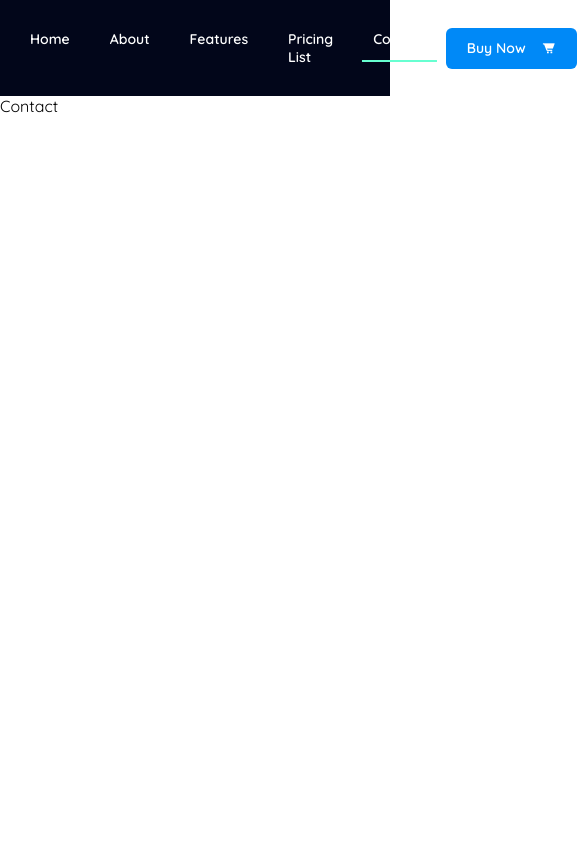
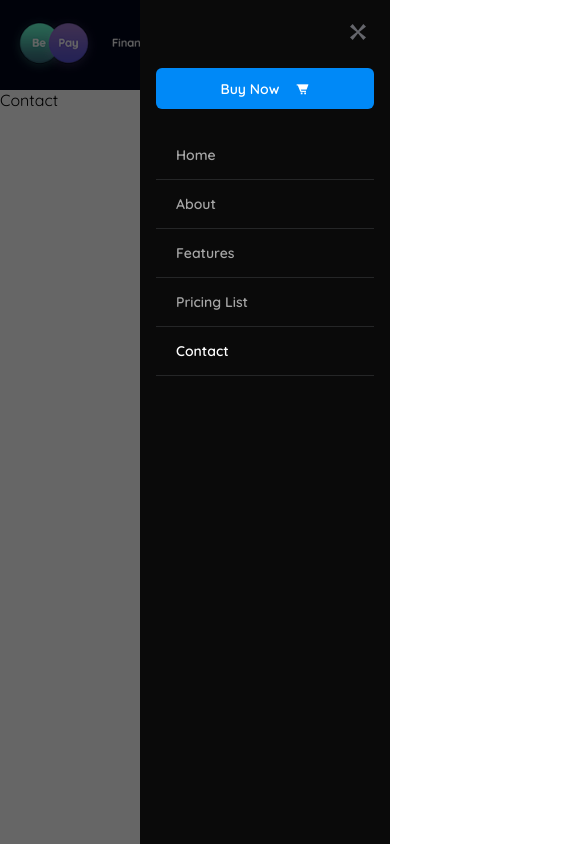
Before and after one commit to serhatbek/be-pay-demo, a React (Vite) app: page /be-pay-demo/contact in a window 390 px wide. Shown: the whole page, 577 px wide, since content can reach past the window. Built offline with nearby package versions, Linux system fonts and the light colour scheme.

Commit message:
add header and responsive styling

```diff
--- a/src/assets/css/settings/_mixins.scss
+++ b/src/assets/css/settings/_mixins.scss
@@ -3,3 +3,19 @@ $ver: unique_id();
 @mixin imageCacheBust($url) {
   background-image: #{'url("'}#{$url}#{'?v='}#{$ver}#{'")'};
 }
+
+@mixin media($point) {
+  @if $point == mobile {
+    @media (max-width: 480px) {
+      @content;
+    }
+  } @else if $point == tablet {
+    @media (max-width: 768px) {
+      @content;
+    }
+  } @else if $point == tablet-wide {
+    @media (max-width: 1240px) {
+      @content;
+    }
+  }
+}
--- a/src/components/Button/Button.scss
+++ b/src/components/Button/Button.scss
@@ -4,6 +4,7 @@
   $self: &;
   display: inline-flex;
   align-items: center;
+  justify-content: center;
   background-color: c.$blue-two;
   color: c.$light-one;
   font-size: 14px;
--- a/src/components/Header/Header.jsx
+++ b/src/components/Header/Header.jsx
@@ -2,7 +2,7 @@ import './Header.scss';
 import { NavLink } from 'react-router-dom';
 import { headerItems } from '../../assets/data/header';
 import { nanoid } from 'nanoid';
-import { Button } from '../../components';
+import { Button, Icon } from '../../components';
 
 const Header = () => {
   const { logo, navItems, btn } = headerItems;
@@ -13,7 +13,9 @@ const Header = () => {
           <img src={logo} alt='logo' />
         </figure>
 
+        <Icon size='32' icon='menu-open' />
         <nav>
+          <Icon size='32' icon='menu-close' />
           <ul>
             {navItems?.map((item) => {
               return (
@@ -29,7 +31,10 @@ const Header = () => {
               );
             })}
           </ul>
-          <Button iconRight='cart'>{btn.text}</Button>
+          <Button className='header__action' iconRight='cart'>
+            {btn.text}
+          </Button>
+          <div className='bg-overlay'></div>
         </nav>
       </div>
     </header>
--- a/src/components/Header/Header.scss
+++ b/src/components/Header/Header.scss
@@ -3,6 +3,7 @@
 .header {
   $self: &;
   background-color: c.$dark-one;
+  position: relative;
 
   .container {
     display: flex;
@@ -15,12 +16,57 @@
       max-width: 182px;
     }
 
+    .icon-menu-close,
+    .icon-menu-open {
+      color: c.$light-one;
+      display: none;
+      cursor: pointer;
+
+      @include c.media(tablet-wide) {
+        display: block;
+      }
+    }
+
+    .icon-menu-close {
+      color: c.$light-six;
+      margin-bottom: 20px;
+      align-self: end;
+    }
+
     nav {
       display: flex;
       align-items: center;
 
+      @include c.media(tablet-wide) {
+        flex-direction: column;
+        position: fixed;
+        right: 0;
+        top: 0;
+        bottom: 0;
+        max-width: 250px;
+        width: 100%;
+        padding: 16px;
+        background-color: c.$brown-one;
+
+        .bg-overlay {
+          position: fixed;
+          right: 0;
+          top: 0;
+          bottom: 0;
+          background-color: rgba(0, 0, 0, 0.6);
+          width: 100%;
+          z-index: -1;
+        }
+      }
+
       ul {
         display: flex;
+
+        @include c.media(tablet-wide) {
+          flex-direction: column;
+          order: 2;
+          width: 100%;
+        }
 
         li {
           a {
@@ -31,6 +77,15 @@
             font-size: 14px;
             font-weight: 600;
             position: relative;
+
+            @include c.media(tablet-wide) {
+              color: c.$light-five;
+
+              &.active,
+              &:hover {
+                color: c.$light-one;
+              }
+            }
           }
 
           a::after {
@@ -49,7 +104,23 @@
 
           a.active::after {
             opacity: 1;
+
+            @include c.media(tablet-wide) {
+              opacity: 0;
+            }
           }
+
+          @include c.media(tablet-wide) {
+            border-bottom: 1px solid rgba($color: c.$light-six, $alpha: 0.3);
+          }
+        }
+      }
+
+      #{$self}__action {
+        @include c.media(tablet-wide) {
+          order: 1;
+          width: 100%;
+          margin-bottom: 22px;
         }
       }
     }
```
